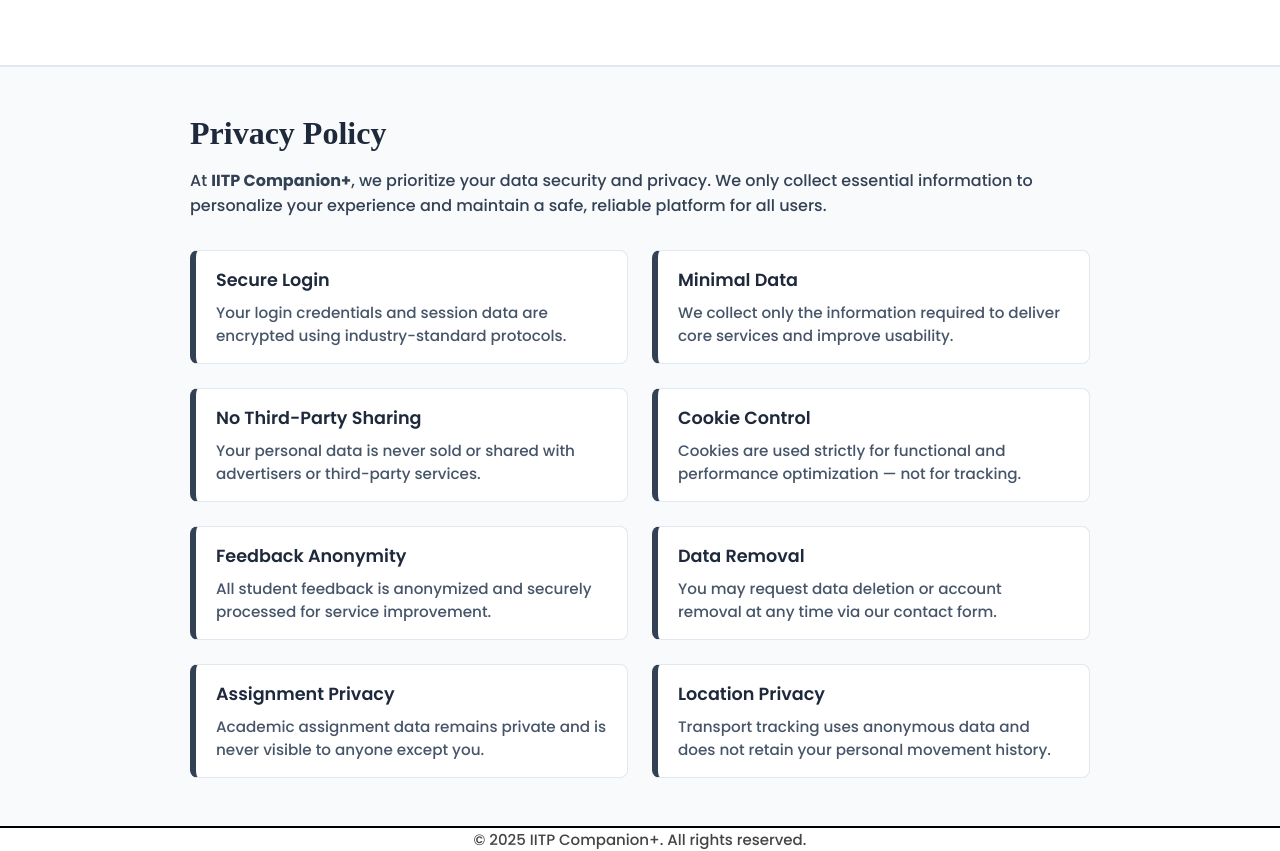
After one commit to testing-monk/iitpcompanion, a Django app: page /about/ in a window 1280 px wide. The commit adds this page. Shown: the part 3294-4145 px from the top of the page. Run offline with Django 5.2, Linux system fonts and the light colour scheme.

Commit message:
update some more features

```diff
--- a/IITP_copanion_plus/settings.py
+++ b/IITP_copanion_plus/settings.py
@@ -27,7 +27,7 @@
 # SECURITY WARNING: don't run with debug turned on in production!
 DEBUG = True
 
-ALLOWED_HOSTS = ['iitpcompanion.onrender.com']
+ALLOWED_HOSTS = []
 
 
 # Application definition
@@ -57,7 +57,6 @@
     'django.contrib.auth.middleware.AuthenticationMiddleware',
     'django.contrib.messages.middleware.MessageMiddleware',
     'django.middleware.clickjacking.XFrameOptionsMiddleware',
-    'whitenoise.middleware.WhiteNoiseMiddleware',
 ]
 
 ROOT_URLCONF = 'IITP_copanion_plus.urls'
--- a/IITP_copanion_plus/urls.py
+++ b/IITP_copanion_plus/urls.py
@@ -28,6 +28,11 @@
     path('notifications/mark-read/', views.mark_notifications_read, name='mark_notifications_read'),
     path('events/delete/<int:event_id>/', views.delete_event, name='delete_event'),
     path('order/<slug>/', views.menu_page, name='menu_page'),
+    path('order/<slug:slug>/add-to-cart/<int:item_id>/', views.addtocart, name='add_to_cart'),
+    path('order/<slug:slug>/remove-from-cart/<int:item_id>/', views.remove_from_cart, name='remove_from_cart'),
+    path('about/', views.about_us, name='about'),
+
+
 ]
 
 # Static and media files (for development)
--- a/IITP_copanion_plus/views.py
+++ b/IITP_copanion_plus/views.py
@@ -16,9 +16,20 @@
 from notifications.models import Notification
 from django.views.decorators.csrf import csrf_exempt
 from Maps.models import Map
-from Orderfood.models import Canteen, MenuItem
+from Orderfood.models import Canteen, MenuItem, Cart
 
+from functools import wraps
+from django.views.decorators.http import require_POST
 from collections import defaultdict
+
+def require_login(view_func):
+    @wraps(view_func)
+    def _wrapped_view(request, *args, **kwargs):
+        user_id = request.session.get('user_id')
+        if not user_id:
+            return redirect('login')
+        return view_func(request, *args, **kwargs)
+    return _wrapped_view
 
 def home(request):
     return render(request, 'index.html')
@@ -65,8 +76,6 @@
 def Assignment(request):
     return render(request, 'Assigment.html')
 
-def order(request):
-    return render(request, 'order.html')
 
 def search(request):
     return render(request, 'search.html')
@@ -81,6 +90,7 @@
 def test(request):
     return render(request, 'test.html')
 
+@require_login
 def feedback(request):
     return render(request, 'feedback.html')
 
@@ -99,7 +109,7 @@
     club = get_object_or_404(Club, slug=slug)
     return render(request, 'club-detail.html', {'club': club})
 
-
+@require_login
 @csrf_exempt  # Only if CSRF token is an issue in testing (not recommended in production)
 def save_event(request):
     if request.method == "POST":
@@ -138,7 +148,6 @@
     return JsonResponse({'status': 'error', 'message': 'Invalid request method'}, status=400)
 
 
-
 def get_events(request):
     user_id = request.session.get('user_id')
 
@@ -166,7 +175,7 @@
 
     return JsonResponse(events_data, safe=False)
 
-
+@require_login
 def contact_view(request):
     if request.method == 'POST':
         name = request.POST.get('name')
@@ -187,7 +196,7 @@
     return render(request, 'contacts.html')
 
 
-@login_required
+@require_login
 def admin_dashboard(request):
     from Webusers.models import Users
     from notifications.models import Notification
@@ -200,6 +209,7 @@
         'notifications': notifications,
     })
 
+@require_login
 def mark_notifications_read(request):
     user_id = request.session.get('user_id')
     if user_id:
@@ -207,6 +217,7 @@
         Notification.objects.filter(user=user, is_read=False).update(is_read=True)
     return redirect('home')
 
+@require_login
 @csrf_exempt
 def delete_event(request, event_id):
     if request.method == "DELETE":
@@ -227,17 +238,82 @@
     canteens = Canteen.objects.all()
     return render(request, 'order.html', {'canteens': canteens})
 
-
 def menu_page(request, slug):
+    user_id = request.session.get('user_id')
     canteen = get_object_or_404(Canteen, slug=slug)
     items = MenuItem.objects.filter(canteen=canteen)
+
+    cart = []
+    total_price = 0
+    total_item = 0
+    all_items = []
+
+    if user_id:
+        try:
+            user = Users.objects.get(id=user_id)
+            cart = Cart.objects.filter(cart_user=user)
+
+            total_price = sum(item.item_price * item.item_quantity for item in cart)
+            total_item = sum(item.item_quantity for item in cart)
+            all_items = [item.item_title for item in cart]
+
+        except Users.DoesNotExist:
+            user = None
+        except Exception as e:
+            print(f"Cart fetch error: {e}")
+
 
     categorized_items = {}
     for item in items:
         category = item.category or "Others"
         categorized_items.setdefault(category, []).append(item)
 
-    return render(request, 'menu.html', {
-        "canteen": canteen,
-        "categorized_items": categorized_items
-    })
+    context = {
+        'cart': cart,
+        'all_items': all_items,
+        'total_price': total_price,
+        'total_item': total_item,
+        'canteen': canteen,
+        'categorized_items': categorized_items
+    }
+
+    return render(request, 'menu.html', context)
+
+def addtocart(request, slug, item_id):
+    user_id = request.session.get('user_id')
+    if not user_id:
+        return redirect('login')
+
+    user = get_object_or_404(Users, id=user_id)
+    food = get_object_or_404(MenuItem, id=item_id)
+
+    cart_item = Cart.objects.filter(cart_user=user, item_slug=food.slug).first()
+
+    if cart_item:
+        cart_item.item_quantity += 1
+        cart_item.save()
+        return JsonResponse({'message': f'One more {food.name} added to your plate!'})
+    else:
+        Cart.objects.create(
+            cart_user=user,
+            item_title=food.name,
+            item_price=food.price,
+            item_slug=food.slug,
+            item_quantity=1
+        )
+        return JsonResponse({'message': f'{food.name} added to your plate!'})
+
+@require_login
+def remove_from_cart(request, slug, item_id):
+    user_id = request.session.get('user_id')
+    if not user_id:
+        return JsonResponse({'error': 'User not logged in'}, status=403)
+
+    user = get_object_or_404(Users, id=user_id)
+    cart_item = get_object_or_404(Cart, id=item_id, cart_user=user)
+
+    cart_item.delete()
+    return JsonResponse({'message': f"{cart_item.item_title} removed from your plate."})
+
+def about_us(request):
+    return render(request,'about_us.html')
--- a/static/css/style.css
+++ b/static/css/style.css
@@ -799,3 +799,15 @@
   z-index: 1;
   background: white;
 }
+
+.Rights-reserved {
+    text-align: center;
+    padding: 20px 10px;
+    border-top: 2px solid #000;
+    font-size: 15px;
+    color: #444;
+    width: 100%;
+    margin-bottom: 50px;
+
+
+}
--- /dev/null
+++ b/templates/about_us.html
@@ -0,0 +1,270 @@
+{% extends "base2.html" %}
+{% load static %}
+
+{% block title %}About Us | IITP Companion+{% endblock %}
+
+{% block content %}
+{% include 'header.html' %}
+<link rel="stylesheet" href="{% static 'css/style.css' %}">
+
+<section class="hero about-hero">
+  <div class="hero-left">
+    <h1>About IITP Companion+</h1>
+  </div>
+  <div class="hero-right">
+    <p>
+      IITP Companion+ is an all-in-one platform created to simplify and enhance campus life for students at IIT Patna.
+      From canteen ordering and real-time transport tracking to event alerts and student feedback — we bring everything
+      to one unified platform to make your experience seamless.
+    </p>
+  </div>
+</section>
+
+<!-- Food Ordering -->
+<section class="feature feature-convenience">
+  <div class="feature-left">
+    <div class="feature-image">
+      <img src="{% static 'images/deliver-food.jpg' %}" alt="Canteen ordering system" width="500px">
+    </div>
+  </div>
+  <div class="feature-right">
+    <div class="feature-text">
+      <h4>Convenience</h4>
+      <h2>Order Your Favorite Food with Ease</h2>
+      <p>
+        Choose from a wide variety of meals available at campus canteens and place your order online. Whether you're in a rush or just want to avoid the queue — your meal is a click away.
+      </p>
+    </div>
+  </div>
+</section>
+
+<!-- Real-Time Tracking -->
+<section class="feature feature-track">
+  <div class="feature-left">
+    <div class="feature-text">
+      <h4>Real-Time Tracking</h4>
+      <h2>Never Miss a Bus Again</h2>
+      <p>
+        With live updates on campus buses and transport, students can plan their movement better, stay punctual, and navigate the campus more confidently.
+      </p>
+    </div>
+  </div>
+  <div class="feature-right">
+    <div class="feature-image">
+      <img src="{% static 'images/track_bus.jpg' %}" alt="Transport tracking preview" width="500px">
+    </div>
+  </div>
+</section>
+
+<!-- Alerts & Assignments -->
+<section class="feature feature-alerts">
+  <div class="feature-left">
+    <div class="feature-image">
+      <img src="{% static 'images/assignments.jpg' %}" alt="Assignments and Alerts" width="500px">
+    </div>
+  </div>
+  <div class="feature-right">
+    <div class="feature-text">
+      <h4>Alerts & Assignments</h4>
+      <h2>Stay Notified</h2>
+      <p>
+        Be informed with timely alerts about classes, club meetings, events, and assignment deadlines. Everything you need is at your fingertips to stay on top of your academic and social life.
+      </p>
+    </div>
+  </div>
+</section>
+
+<!-- Campus Map -->
+<section class="feature feature-map">
+  <div class="feature-left">
+    <div class="feature-text">
+      <h4>Navigation</h4>
+      <h2>Explore Campus with Ease</h2>
+      <p>
+        Use our interactive campus map to explore departments, hostels, academic blocks, and other key landmarks around IIT Patna.
+      </p>
+    </div>
+  </div>
+  <div class="feature-right">
+    <div class="feature-image">
+      <img src="{% static 'images/map-placeholder.png' %}" alt="Campus map" width="500px">
+    </div>
+  </div>
+</section>
+
+<!-- Event Calendar -->
+<section class="feature feature-calendar">
+  <div class="feature-left">
+    <div class="feature-image">
+      <img src="{% static 'images/events-calender.jpg' %}" alt="Event calendar" width="500px">
+    </div>
+  </div>
+  <div class="feature-right">
+    <div class="feature-text">
+      <h4>Plan Ahead</h4>
+      <h2>Event Calendar</h2>
+      <p>
+        Stay updated with upcoming academic events, fests, and club activities using our dynamic event calendar built for students.
+      </p>
+    </div>
+  </div>
+</section>
+
+<!-- Student Clubs -->
+<section class="feature feature-clubs">
+  <div class="feature-left">
+    <div class="feature-text">
+      <h4>Community</h4>
+      <h2>Join IITP Clubs</h2>
+      <p>
+        Get involved with various student-run clubs focused on culture, coding, literature, robotics, and much more. A space to explore your passions and talents.
+      </p>
+    </div>
+  </div>
+  <div class="feature-right">
+    <div class="feature-image">
+      <img src="{% static 'images/1.jpg' %}" alt="Student clubs" width="500px">
+    </div>
+  </div>
+</section>
+
+<!-- Contact Us -->
+<section class="feature feature-contact">
+  <div class="feature-left">
+    <div class="feature-image">
+      <img src="{% static 'images/contact-us.jpg' %}" alt="Contact us" width="500px">
+    </div>
+  </div>
+  <div class="feature-right">
+    <div class="feature-text">
+      <h4>Support</h4>
+      <h2>Contact Us</h2>
+      <p>
+        Have questions or suggestions? Reach out to us through our contact page — we're here to support you.
+      </p>
+    </div>
+  </div>
+</section>
+
+<section class="feature feature-privacy">
+  <div class="privacy-container">
+    <h2>Privacy Policy</h2>
+    <p>
+      At <strong>IITP Companion+</strong>, we prioritize your data security and privacy. We only collect essential information to personalize your experience and maintain a safe, reliable platform for all users.
+    </p>
+
+    <div class="privacy-cards">
+      <div class="privacy-point">
+        <h4>Secure Login</h4>
+        <p>Your login credentials and session data are encrypted using industry-standard protocols.</p>
+      </div>
+
+      <div class="privacy-point">
+        <h4>Minimal Data</h4>
+        <p>We collect only the information required to deliver core services and improve usability.</p>
+      </div>
+
+      <div class="privacy-point">
+        <h4>No Third-Party Sharing</h4>
+        <p>Your personal data is never sold or shared with advertisers or third-party services.</p>
+      </div>
+
+      <div class="privacy-point">
+        <h4>Cookie Control</h4>
+        <p>Cookies are used strictly for functional and performance optimization — not for tracking.</p>
+      </div>
+
+      <div class="privacy-point">
+        <h4>Feedback Anonymity</h4>
+        <p>All student feedback is anonymized and securely processed for service improvement.</p>
+      </div>
+
+      <div class="privacy-point">
+        <h4>Data Removal</h4>
+        <p>You may request data deletion or account removal at any time via our contact form.</p>
+      </div>
+
+      <div class="privacy-point">
+        <h4>Assignment Privacy</h4>
+        <p>Academic assignment data remains private and is never visible to anyone except you.</p>
+      </div>
+
+      <div class="privacy-point">
+        <h4>Location Privacy</h4>
+        <p>Transport tracking uses anonymous data and does not retain your personal movement history.</p>
+      </div>
+    </div>
+  </div>
+</section>
+
+
+<footer>
+    <div class="Rights-reserved" style="padding: 0; margin: 0;">
+        <p>&copy; 2025 IITP Companion+. All rights reserved.</p>
+    </div>
+</footer>
+<style>
+ .feature-privacy {
+  background-color: #f9fafb;
+  padding: 3rem 1.5rem;
+  border-top: 2px solid #e2e8f0;
+  margin-top: 4rem;
+}
+
+.privacy-container {
+  max-width: 900px;
+  margin: 0 auto;
+}
+
+.privacy-container h2 {
+  font-family: "Playfair Display", serif;
+  font-size: 2rem;
+  margin-bottom: 1rem;
+  color: #1e293b;
+}
+
+.privacy-container p {
+  font-size: 1rem;
+  color: #334155;
+  margin-bottom: 2rem;
+}
+
+.privacy-cards {
+  display: grid;
+  gap: 1.5rem;
+}
+
+.privacy-point {
+  background-color: #ffffff;
+  border: 1px solid #e2e8f0;
+  border-left: 6px solid #334155;
+  padding: 1rem 1.25rem;
+  border-radius: 8px;
+  transition: box-shadow 0.3s ease;
+}
+
+.privacy-point:hover {
+  box-shadow: 0 4px 12px rgba(0, 0, 0, 0.05);
+}
+
+.privacy-point h4 {
+  font-size: 1.1rem;
+  color: #1e293b;
+  margin-bottom: 0.5rem;
+  font-weight: 600;
+}
+
+.privacy-point p {
+  font-size: 0.95rem;
+  color: #475569;
+  margin: 0;
+}
+
+@media screen and (min-width: 768px) {
+  .privacy-cards {
+    grid-template-columns: 1fr 1fr;
+  }
+}
+
+</style>
+{% endblock %}
--- a/templates/footer.html
+++ b/templates/footer.html
@@ -29,6 +29,7 @@
                 <p><a href="{% url 'events' %}">Event Calander</a></p>
                 <p><a href="{% url 'student_clubs' %}">Student Clubs</a></p>
                 <p><a href="{% url 'contact' %}">Contact US</a></p>
+                <p><a href="{% url 'about' %}">About US</a></p>
             </div>
 
             <div class="follow">
--- a/templates/header.html
+++ b/templates/header.html
@@ -19,7 +19,7 @@
         </div>
         <a href="{% url 'home' %}" class="logo-link">
           <img src="{% static 'images/iitp_logo.png' %}" alt="IIT Patna Logo" class="logo-img">
-<!--          <span class="logo-text">IITP Companion+</span>-->
+          <span class="logo-text">IITP Companion+</span>
         </a>
       </div>
 
--- a/templates/login.html
+++ b/templates/login.html
@@ -13,7 +13,9 @@
   <!-- Top Navigation Bar -->
   <div class="navbar">
     <div class="navbar-logo">
+      <a href="{% url 'home' %}">
       <img src="{% static 'images/iitp_logo.png' %}" alt="IITP Logo">
+      </a>
       <span>IITP Companion+</span>
     </div>
   </div>
--- a/templates/sign-up.html
+++ b/templates/sign-up.html
@@ -13,7 +13,9 @@
     <!-- Navbar -->
     <div class="navbar">
         <div class="navbar-logo">
-            <img src="{% static 'images/iitp_logo.png' %}" alt="IITP Logo">
+          <a href="{% url 'home' %}">
+          <img src="{% static 'images/iitp_logo.png' %}" alt="IITP Logo">
+          </a>
             <span>IITP Companion+</span>
         </div>
     </div>
```
Also changed, not shown: Orderfood/models.py (+13 -0 lines), static/css/menu.css (+69 -0 lines), templates/index.html (+50 -20 lines), templates/menu.html (+64 -18 lines), db.sqlite3.
